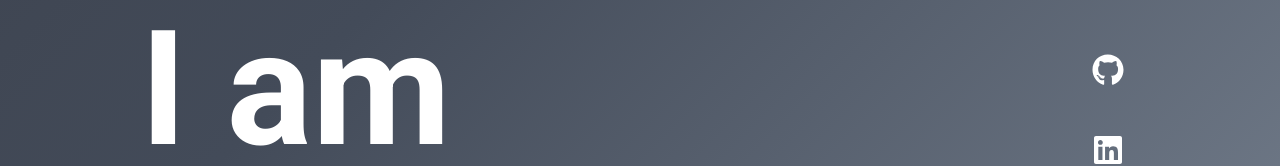
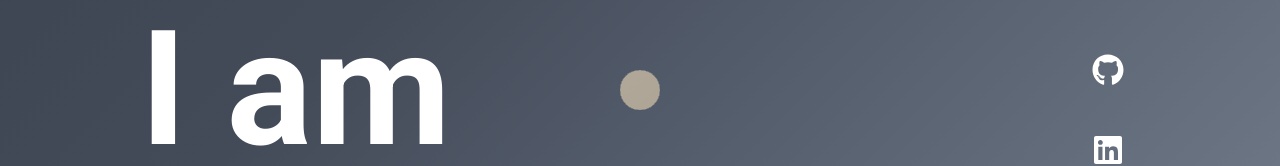
Before and after one commit to wbenarto/three, a Next.js app: page / in a window 1280 px wide. Shown: the part 310-476 px from the top of the page. Built offline with nearby package versions, Linux system fonts and the light colour scheme.

Commit message:
mouse hover

```diff
--- a/data/projects_data.js
+++ b/data/projects_data.js
@@ -16,7 +16,7 @@ export const projects = [
   {
     id: "jetsweat",
     title: "Jetsweat Fitness",
-    headline: "Software Engineer Intern",
+    headline: "Software Engineer",
     desc: " Collaborate within an Agile team structure and developed reusable and responsive Frontend components using HTML, CSS, React.js and Redux. Modify exsisting components to meet UI/UX design standards and ensure responsiveness for all devices. Utilize CSS preprocessing tools such as SASS for CSS development. Responsible in configuring ACM (AWS Certificate Manager) and AWS CloudFront to allow studios’ whitelabel domain to serve JetSweat streaming platform. Manage backend server in Sails.js using MVC framework in REST API and database in MySQL.",
     tech: [
       "HTML",
--- a/pages/index.js
+++ b/pages/index.js
@@ -11,27 +11,27 @@ const NoSsr = dynamic(() => import("../components/Landing"), {
 export default function Home() {
   // const [wh, setWh] = useState(100);
   // // Mouse tracking element
-  // const circleRefs = useRef([]);
-  // circleRefs.current = [];
+  const circleRefs = useRef([]);
+  circleRefs.current = [];
 
-  // useEffect(() => {
-  //   circleRefs.current.forEach((ref) =>
-  //     ref.moveTo(window.innerWidth / 2, window.innerHeight / 2)
-  //   );
+  useEffect(() => {
+    circleRefs.current.forEach((ref) =>
+      ref.moveTo(window.innerWidth / 2, window.innerHeight / 2)
+    );
 
-  //   const onMove = ({ clientX, clientY }) => {
-  //     circleRefs.current.forEach((ref) => ref.moveTo(clientX, clientY));
-  //   };
-  //   window.addEventListener("pointermove", onMove);
+    const onMove = ({ clientX, clientY }) => {
+      circleRefs.current.forEach((ref) => ref.moveTo(clientX, clientY));
+    };
+    window.addEventListener("pointermove", onMove);
 
-  //   return () => window.removeEventListener("pointermove", onMove);
-  // }, []);
+    return () => window.removeEventListener("pointermove", onMove);
+  }, []);
 
-  // const addCircleRef = (ref) => {
-  //   if (ref) {
-  //     circleRefs.current.push(ref);
-  //   }
-  // };
+  const addCircleRef = (ref) => {
+    if (ref) {
+      circleRefs.current.push(ref);
+    }
+  };
 
   // useEffect(() => {
   //   setWh(window.innerHeight * 0.01);
@@ -53,9 +53,9 @@ export default function Home() {
         >
           <NoSsr id="landing" />
         </div>
-        {/* <Circle size={12} ref={addCircleRef} delay={0} />
+        <Circle size={12} ref={addCircleRef} delay={0} />
         <Circle size={8} ref={addCircleRef} delay={0.1} />
-        <Circle size={4} ref={addCircleRef} delay={0.2} /> */}
+        <Circle size={4} ref={addCircleRef} delay={0.2} />
       </main>
 
       <footer></footer>
```
